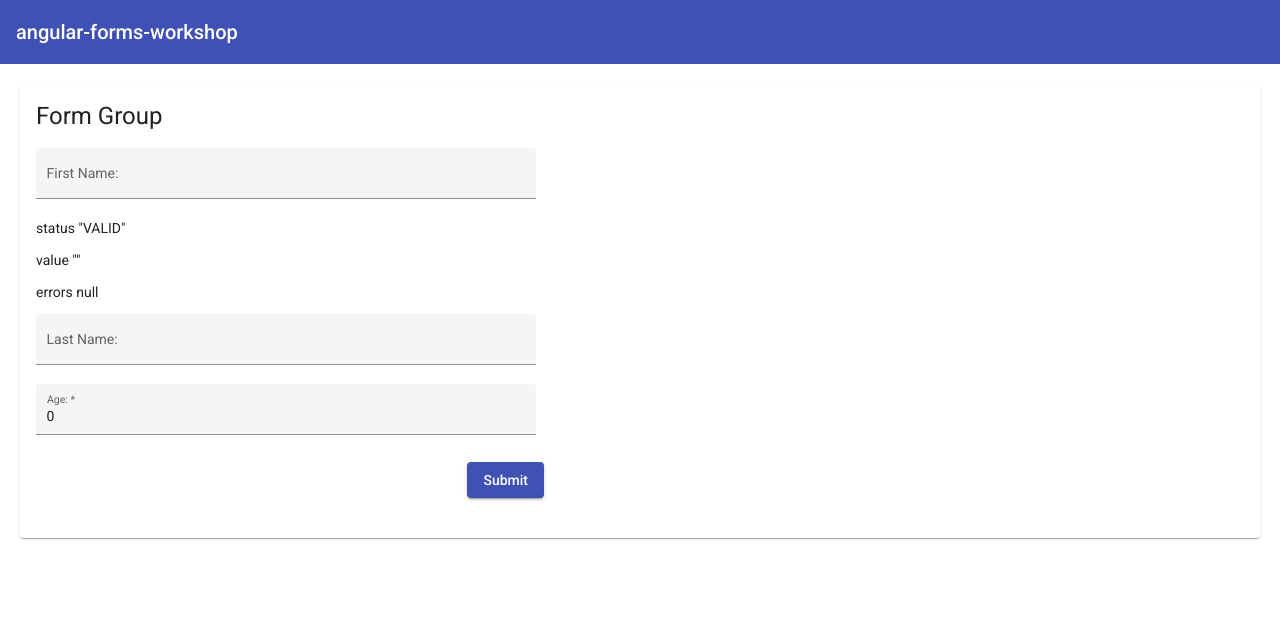
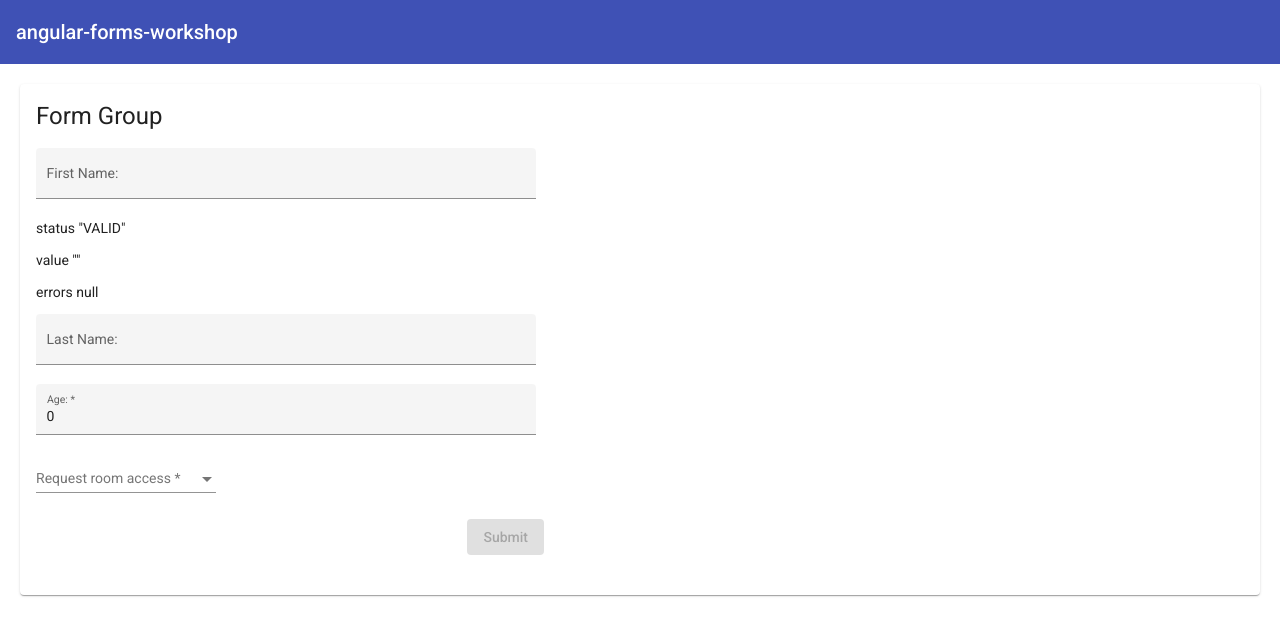
Before and after one commit to FabianGosebrink/angular-forms-workshop, an Angular app in the folder angular-forms-workshop/: page / in a window 1280 px wide. Shown: the top 636 px of the page. Built offline with nearby package versions, Linux system fonts and the light colour scheme.

Commit message:
Added Playing around with typed forms

```diff
--- a/angular-forms-workshop/src/app/form-simple-group/form-simple-group.component.html
+++ b/angular-forms-workshop/src/app/form-simple-group/form-simple-group.component.html
@@ -37,14 +37,14 @@
         >
       </mat-form-field>
 
-      <!-- <mat-form-field>
+      <mat-form-field>
         <mat-label>Request room access</mat-label>
         <mat-select formControlName="room" required>
           <mat-option *ngFor="let room of rooms" [value]="room">
             {{ room.text }}
           </mat-option>
         </mat-select>
-      </mat-form-field> -->
+      </mat-form-field>
 
       <br />
 
--- a/angular-forms-workshop/src/app/form-simple-group/form-simple-group.component.ts
+++ b/angular-forms-workshop/src/app/form-simple-group/form-simple-group.component.ts
@@ -3,12 +3,19 @@ import { FormBuilder, FormControl, FormGroup } from '@angular/forms';
 import { PokemonNameValidator } from './async-pokemon-validator';
 import { Room } from './room';
 
-interface UserForm
-  extends FormGroup<{
-    firstName: FormControl<string>;
-    lastName: FormControl<string>;
-    age: FormControl<number>;
-  }> {}
+interface UserForm {
+  firstName: FormControl<string>;
+  lastName: FormControl<string>;
+  age: FormControl<number>;
+  room: FormControl<Room | null>;
+}
+
+interface User {
+  firstName: string;
+  lastName: string;
+  age: number;
+  room: Room | null;
+}
 
 @Component({
   selector: 'app-form-simple-group',
@@ -16,8 +23,8 @@ interface UserForm
   styleUrls: ['./form-simple-group.component.css'],
 })
 export class FormSimpleGroupComponent implements OnInit {
-  title = 'forms-cross-field-validation';
-  myForm: UserForm;
+  //myForm: FormGroup<UserForm>;
+  myForm: FormGroup<UserForm>;
 
   rooms: Room[] = [
     { text: 'room 1', value: 'room-1' },
@@ -38,11 +45,19 @@ export class FormSimpleGroupComponent implements OnInit {
     //   // ...
     // });
 
-    this.myForm = this.formBuilder.group({
-      firstName: '',
-      lastName: '',
-      age: 0,
+    this.myForm = this.formBuilder.group<UserForm>({
+      firstName: this.formBuilder.control(''),
+      lastName: this.formBuilder.control(''),
+      age: this.formBuilder.control(0),
+      room: this.formBuilder.control(null),
     });
+
+    // this.myForm = this.formBuilder.group<User>({
+    //   firstName: '',
+    //   lastName: '',
+    //   age: 0,
+    //   room: null,
+    // });
   }
 
   onSubmit() {
```
Also changed, not shown: 1 other file (tests, documents, lock files or other folders).
